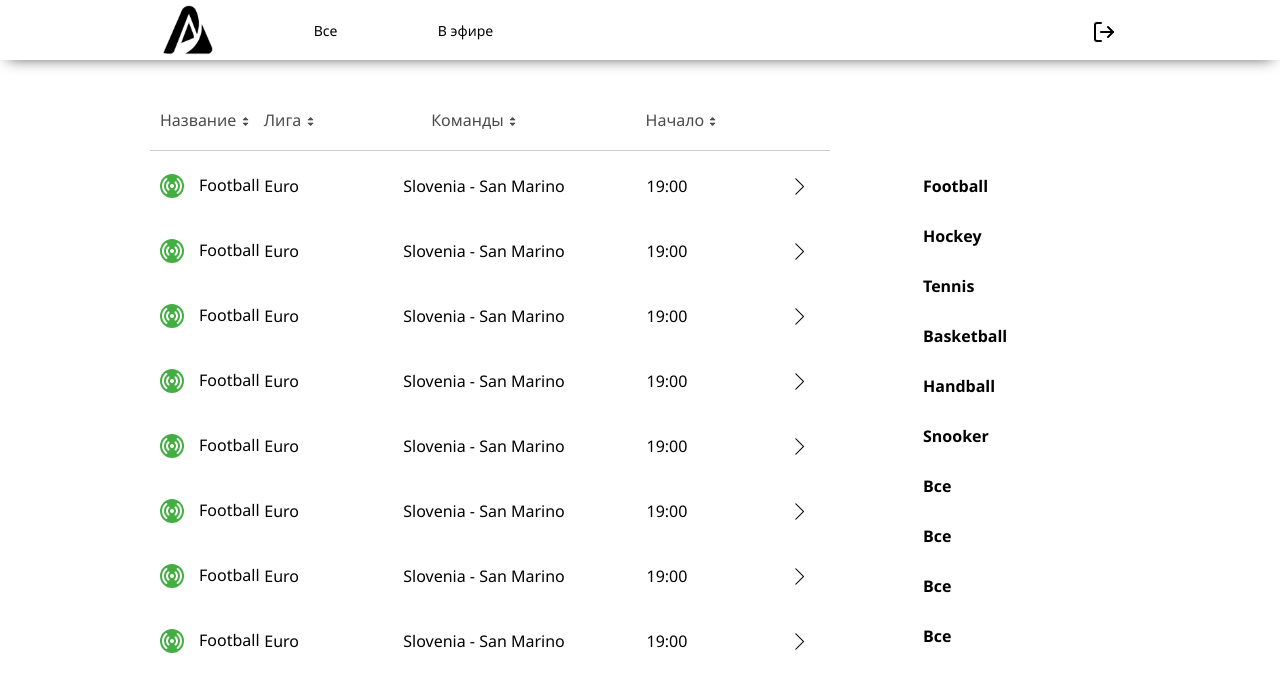
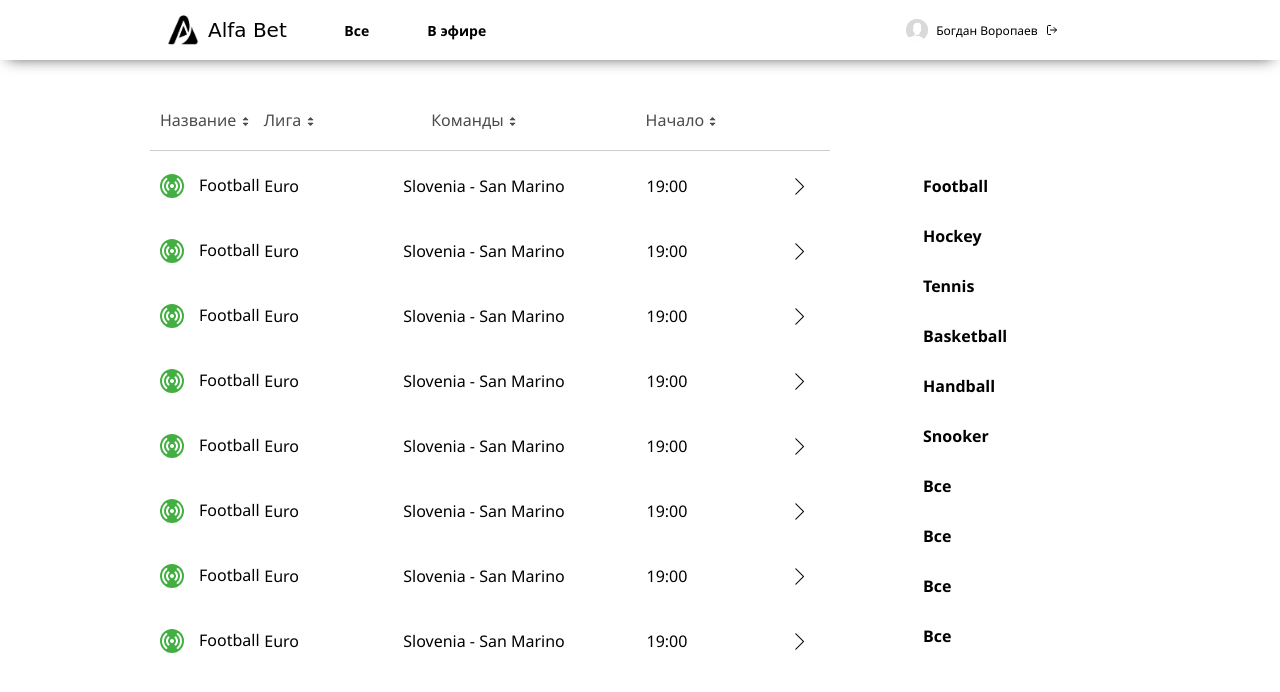
Before and after one commit to weopeji/alfabet, a plain HTML site: page index.html in a window 1280 px wide. Drawn offline with Linux system fonts and the light colour scheme; a web font is replaced by a local one.

Commit message:
Новые изменения

```diff
--- a/assets/css/index.sass
+++ b/assets/css/index.sass
@@ -1,3 +1,6 @@
+@import url('https://fonts.googleapis.com/css2?family=Alkatra&display=swap')
+
+
 body
     background-color: white
     font-family: 'Segoe UI', Tahoma, Geneva, Verdana, sans-serif
@@ -20,54 +23,83 @@ body
     align-items: center
 
 .logo
-    width: 50px
     height: 50px
     margin-left: auto
     margin-right: auto
-    font-size: 40px
+    font-size: 20px
+    display: flex
+    align-items: center
+    font-family: 'Alkatra', cursive
     img
-        width: 50px
-        height: 50px
+        width: 30px
+        height: 30px
         align-items: center
         display: flex
+        margin-right: 10px
+    span
+        margin-right: 20px
 
 .all_button
-    width: 125px
+    width: 100px
     height: 40px
-    margin-left: 15px
     background-color: white
     justify-content: center
     align-items: center
     display: flex
     font-size: 14px
+    font-weight: 600
     &:hover
         opacity: .55
         cursor: pointer
 
-
+.head_right
+    margin-right: 40px
 
 .live_button
-    width: 125px
+    width: 100px
     height: 40px
-    margin-left: 15px
     background-color: white
     justify-content: center
     align-items: center
     display: flex
     font-size: 14px
+    font-weight: 600
     &:hover
         opacity: .55
         cursor: pointer
 
 .logo_box
-    width: 120px
+    margin-left: 40px
+
+.persona
+    width: 40px
+    height: 40px
+    display: flex
+    justify-content: center
+    align-items: center
+    font-size: 12px
+    white-space: nowrap
+    span
+        margin-left: 8px
 
 .logout_btn
     justify-content: center
     align-items: center
-    width: 20px
-    height: 20px
     margin-right: 40px
+    justify-content: center
+    align-items: center
+    display: flex
+    img
+        width: 22px
+        height: 22px
+
+.logout_b
+    justify-content: center
+    align-items: center
+    width: 40px
+    height: 40px
+    display: flex
+    margin-left: 40px
     &:hover
         cursor: pointer
         color: #43AF42
@@ -123,18 +155,27 @@ body
 
 .broadcast_names
     width: 15.5%
+    &:hover
+        opacity: .55
+        cursor: pointer
 
 .leagues
     width: 25%
+    &:hover
+        opacity: .55
+        cursor: pointer
 
 .teams_s
     width: 32%
+    &:hover
+        opacity: .55
+        cursor: pointer
 
 .start_plays
     width: 25%
-
-.watch_broadcasts
-    width: 25%
+    &:hover
+        opacity: .55
+        cursor: pointer
 
 .broadcast_line
     display: flex
--- a/index.html
+++ b/index.html
@@ -14,7 +14,9 @@
         <div class="head_all">
             <div class="head_left">
                 <div class="logo_box">
-                <div class="logo"><img src="./assets/images/photo_2023-03-24_17-39-44.png" alt=""></div>
+                    <div class="logo"><img src="./assets/images/photo_2023-03-24_17-39-44.png" alt="">
+                        <span>Alfa Bet</span>
+                    </div>
                 </div>
                 <div class="all">
                     <div class="all_button">
@@ -30,7 +32,13 @@
             <div class="head_right">
                 <div class="logout">
                     <div class="logout_btn">
-                        <svg xmlns="http://www.w3.org/2000/svg" width="24" height="24" viewBox="0 0 24 24" fill="none" stroke="currentColor" stroke-width="2" stroke-linecap="round" stroke-linejoin="round" class="feather feather-log-out"><path d="M9 21H5a2 2 0 0 1-2-2V5a2 2 0 0 1 2-2h4"></path><polyline points="16 17 21 12 16 7"></polyline><line x1="21" y1="12" x2="9" y2="12"></line></svg>
+                        <div class="persona">
+                            <img src="./assets/images/islands-middle.png" alt="">
+                            <span>Богдан Воропаев</span>
+                        </div>
+                        <div class="logout_b">
+                            <svg xmlns="http://www.w3.org/2000/svg" width="12" height="12" viewBox="0 0 24 24" fill="none" stroke="currentColor" stroke-width="2" stroke-linecap="round" stroke-linejoin="round" class="feather feather-log-out"><path d="M9 21H5a2 2 0 0 1-2-2V5a2 2 0 0 1 2-2h4"></path><polyline points="16 17 21 12 16 7"></polyline><line x1="21" y1="12" x2="9" y2="12"></line></svg>
+                        </div>
                     </div>
                 </div>
             </div>
```
Also changed, not shown: assets/css/index.css, assets/images/islands-middle.png (added), 1 other file.
